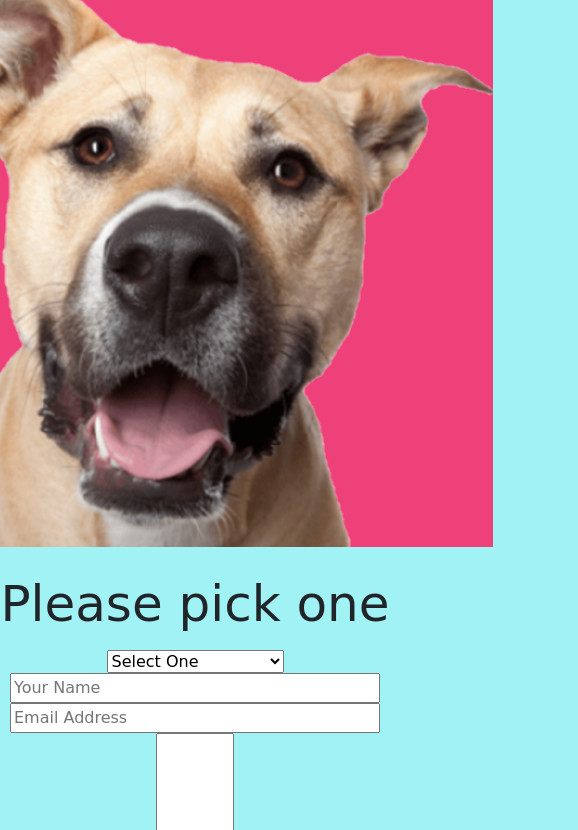
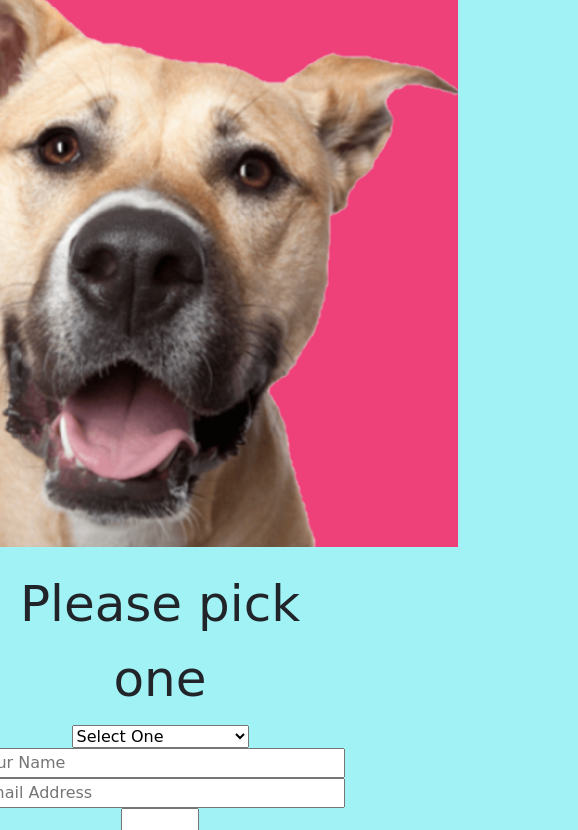
Before and after one commit to kaidunklin23/petStore, a plain HTML site: page contact.html in a window 390 px wide. Shown: the part 450-1280 px from the top of the page, 578 px wide, since content can reach past the window. Drawn offline with nearby package versions, Linux system fonts and the light colour scheme; files whose address does not match are found by name.

Commit message:
Update contact.css

```diff
--- a/css/contact.css
+++ b/css/contact.css
@@ -1,3 +1,46 @@
+
+/* Monitors */
+@media only screen and (max-width : 8000px) {
+  body{
+      width: 6000px;
+  }
+}
+
+/* Large Devices, Wide Screens */
+@media only screen and (max-width : 3500px) {
+  body{
+      width: 2000px;
+  }
+}
+
+/* Medium Devices, Desktops */
+@media only screen and (max-width : 2500px) {
+      body{
+          width: 2000px;
+      }
+}
+
+/* Small Devices, Tablets */
+@media only screen and (max-width : 1500px) {
+  body{
+      width: 1000px;
+  }
+}
+
+/* Extra Small Devices, Phones */
+@media only screen and (max-width : 1000px) {
+  body{
+      width: 500px;
+  }
+}
+
+/* Custom, iPhone Retina */
+@media only screen and (max-width : 520px) {
+  body{
+      width: 320px;
+  }
+}
+
 body{
     font-family: 'Lemonada', cursive;
     background-color: rgb(161, 242, 245);
```
